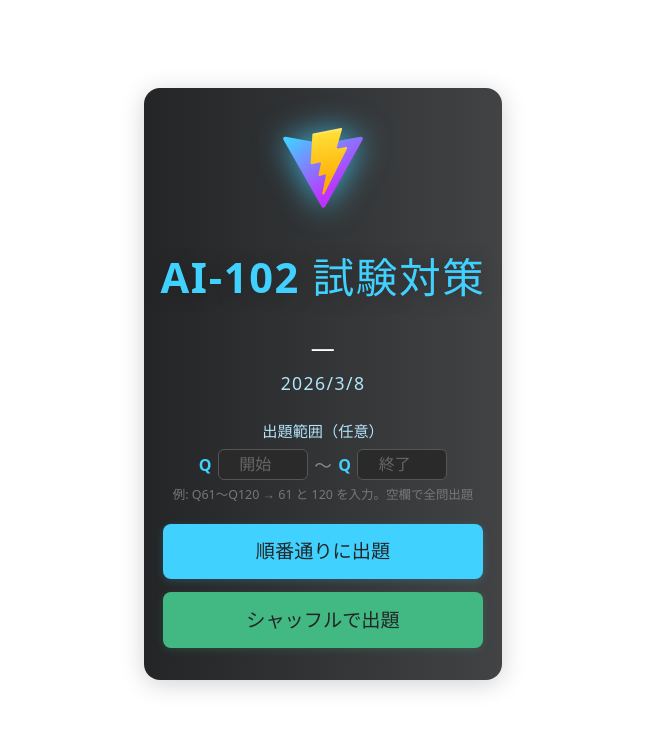
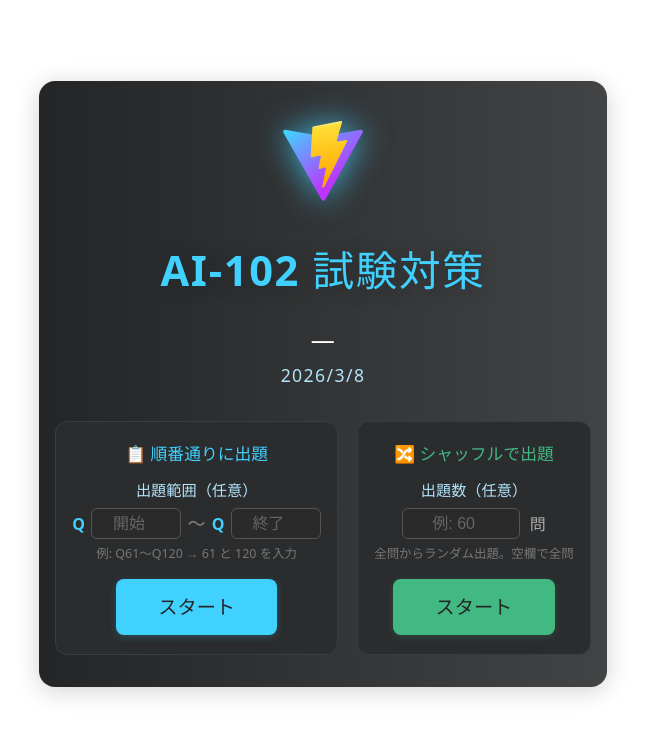
Before and after one commit to yutaka-art/ai102-cert-dev, a Vue app: page / in a window 1280 px wide. Shown: the top 736 px of the page, without its empty margins (317-962 px from the left). Built offline with nearby package versions, Linux system fonts and the light colour scheme.

Commit message:
出題範囲と出題数の指定機能を追加し、useQuizData関数に出題数上限のパラメータを実装しました。

```diff
--- a/src/components/OpeningPage.vue
+++ b/src/components/OpeningPage.vue
@@ -5,7 +5,10 @@
     <h2 class="opening-sub">―</h2>
     <div class="opening-date">2026/3/8</div>
 
-    <!-- 範囲指定 -->
+    <div class="mode-cards">
+      <!-- 順番通りに出題 -->
+      <div class="mode-card">
+        <div class="mode-card-title sequential-title">📋 順番通りに出題</div>
         <div class="range-section">
           <label class="range-label">出題範囲（任意）</label>
           <div class="range-inputs">
@@ -27,12 +30,30 @@
               class="range-input"
             />
           </div>
-      <div class="range-hint">例: Q61〜Q120 → 61 と 120 を入力。空欄で全問出題</div>
+          <div class="range-hint">例: Q61〜Q120 → 61 と 120 を入力</div>
+        </div>
+        <router-link :to="sequentialLink" class="start-btn mode-btn">スタート</router-link>
       </div>
 
-    <div class="mode-selection">
-      <router-link :to="quizLink('sequential')" class="start-btn mode-btn">順番通りに出題</router-link>
-      <router-link :to="quizLink('shuffle')" class="start-btn mode-btn shuffle-btn">シャッフルで出題</router-link>
+      <!-- シャッフルで出題 -->
+      <div class="mode-card">
+        <div class="mode-card-title shuffle-title">🔀 シャッフルで出題</div>
+        <div class="range-section">
+          <label class="range-label">出題数（任意）</label>
+          <div class="range-inputs">
+            <input
+              v-model.number="shuffleLimit"
+              type="number"
+              min="1"
+              placeholder="例: 60"
+              class="range-input limit-input"
+            />
+            <span class="range-suffix">問</span>
+          </div>
+          <div class="range-hint">全問からランダム出題。空欄で全問</div>
+        </div>
+        <router-link :to="shuffleLink" class="start-btn mode-btn shuffle-btn">スタート</router-link>
+      </div>
     </div>
   </div>
 </template>
@@ -43,13 +64,20 @@ import viteLogo from '/vite.svg'
 
 const rangeFrom = ref(null)
 const rangeTo = ref(null)
+const shuffleLimit = ref(null)
 
-const quizLink = (mode) => {
-  const query = { mode }
+const sequentialLink = computed(() => {
+  const query = { mode: 'sequential' }
   if (rangeFrom.value) query.from = String(rangeFrom.value)
   if (rangeTo.value) query.to = String(rangeTo.value)
   return { path: '/quiz', query }
-}
+})
+
+const shuffleLink = computed(() => {
+  const query = { mode: 'shuffle' }
+  if (shuffleLimit.value) query.limit = String(shuffleLimit.value)
+  return { path: '/quiz', query }
+})
 </script>
 
 <style scoped>
@@ -93,21 +121,37 @@ const quizLink = (mode) => {
   letter-spacing: 0.08em;
   margin-bottom: 1.5rem;
 }
-.mode-selection {
+.mode-cards {
+  display: flex;
+  gap: 1.2rem;
+  width: 100%;
+  max-width: 600px;
+  margin-top: 0.5rem;
+}
+.mode-card {
+  flex: 1;
   display: flex;
   flex-direction: column;
-  gap: 0.8rem;
-  width: 100%;
-  max-width: 320px;
+  align-items: center;
+  background: #2a2c2e;
+  border-radius: 12px;
+  padding: 1.2rem 1rem;
+  border: 1px solid #3a3c3e;
 }
+.mode-card-title {
+  font-size: 1.05rem;
+  font-weight: bold;
+  margin-bottom: 0.8rem;
+}
+.sequential-title { color: #41d1ff; }
+.shuffle-title { color: #42b883; }
 /* 範囲指定 */
 .range-section {
   display: flex;
   flex-direction: column;
   align-items: center;
-  margin-bottom: 1.2rem;
+  margin-bottom: 1rem;
   width: 100%;
-  max-width: 320px;
 }
 .range-label {
   font-size: 0.95rem;
@@ -152,6 +196,19 @@ const quizLink = (mode) => {
   color: #777;
   margin-top: 0.35rem;
 }
+.limit-input {
+  width: 100px;
+}
+.range-suffix {
+  color: #aaa;
+  font-size: 1rem;
+  margin-left: 0.2em;
+}
+@media (max-width: 600px) {
+  .mode-cards {
+    flex-direction: column;
+  }
+}
 .start-btn {
   display: inline-block;
   background: #41d1ff;
--- a/src/components/QuestionQuiz.vue
+++ b/src/components/QuestionQuiz.vue
@@ -206,7 +206,8 @@ export default defineComponent({
     const quizMode = (route.query.mode as string) === 'sequential' ? 'sequential' : 'shuffle'
     const rangeFrom = route.query.from ? Number(route.query.from) : undefined
     const rangeTo = route.query.to ? Number(route.query.to) : undefined
-    const { quizQuestions, loading, error, reload } = useQuizData(quizMode, rangeFrom, rangeTo)
+    const quizLimit = route.query.limit ? Number(route.query.limit) : undefined
+    const { quizQuestions, loading, error, reload } = useQuizData(quizMode, rangeFrom, rangeTo, quizLimit)
     const { checkAnswer, getCorrectAnswerText } = useAnswerChecker()
 
     const currentIndex = ref(0)
--- a/src/composables/useQuizData.ts
+++ b/src/composables/useQuizData.ts
@@ -38,11 +38,13 @@ function relabelChoiceItems(items: QuestionItem[]): QuestionItem[] {
  * @param mode 'sequential' で question_no 順、'shuffle' でランダム順
  * @param from 出題開始番号 (例: 61) — 省略時は先頭から
  * @param to   出題終了番号 (例: 120) — 省略時は末尾まで
+ * @param limit 出題数上限 (シャッフル時に有効) — 省略時は全問
  */
 export function useQuizData(
   mode: 'sequential' | 'shuffle' = 'shuffle',
   from?: number,
   to?: number,
+  limit?: number,
 ) {
   const quizQuestions = ref<QuestionWithItems[]>([])
   const loading = ref(true)
@@ -156,6 +158,11 @@ export function useQuizData(
       } else {
         quizQuestions.value = sorted
       }
+
+      // limit が指定されている場合、先頭 N 問に絞る
+      if (limit != null && limit > 0) {
+        quizQuestions.value = quizQuestions.value.slice(0, limit)
+      }
     } catch (e) {
       error.value = e instanceof Error ? e.message : 'データ読み込みに失敗しました'
     } finally {
```
Lines whose indentation alone changed are shown as unchanged.
